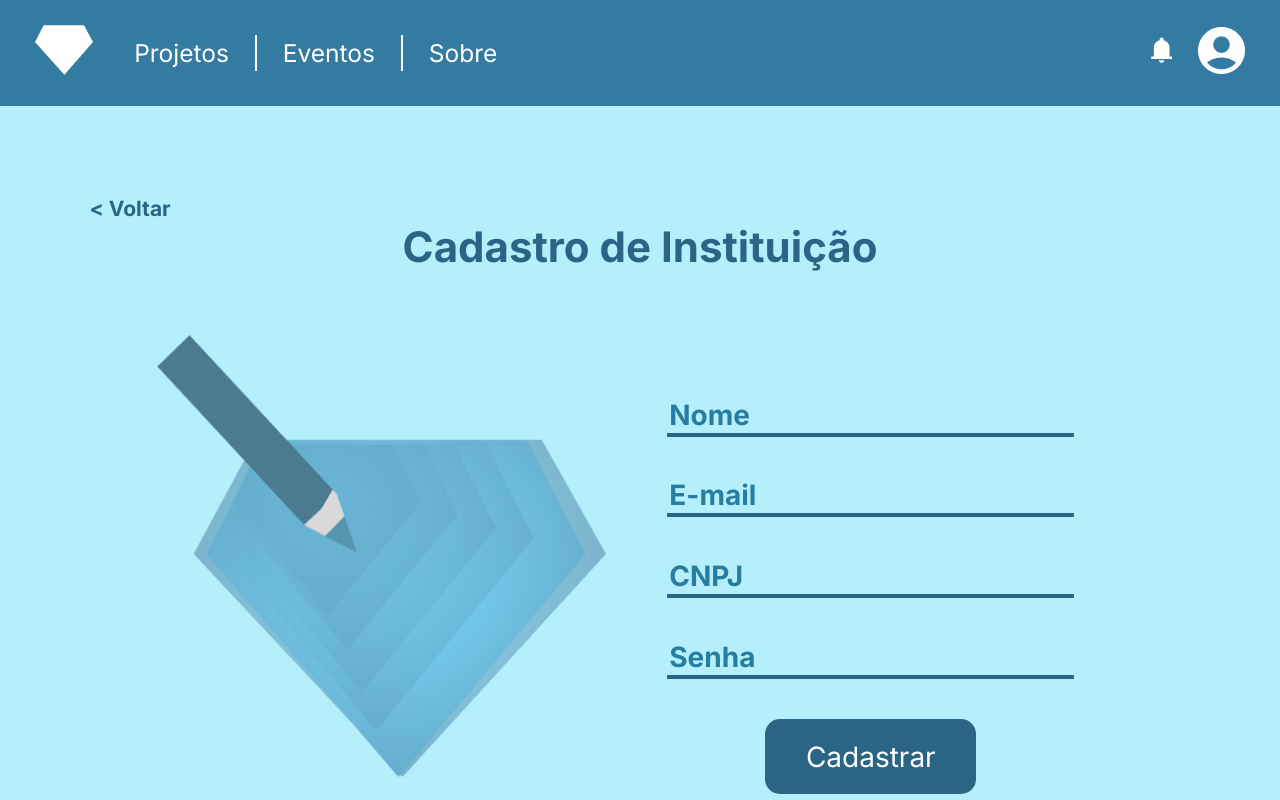
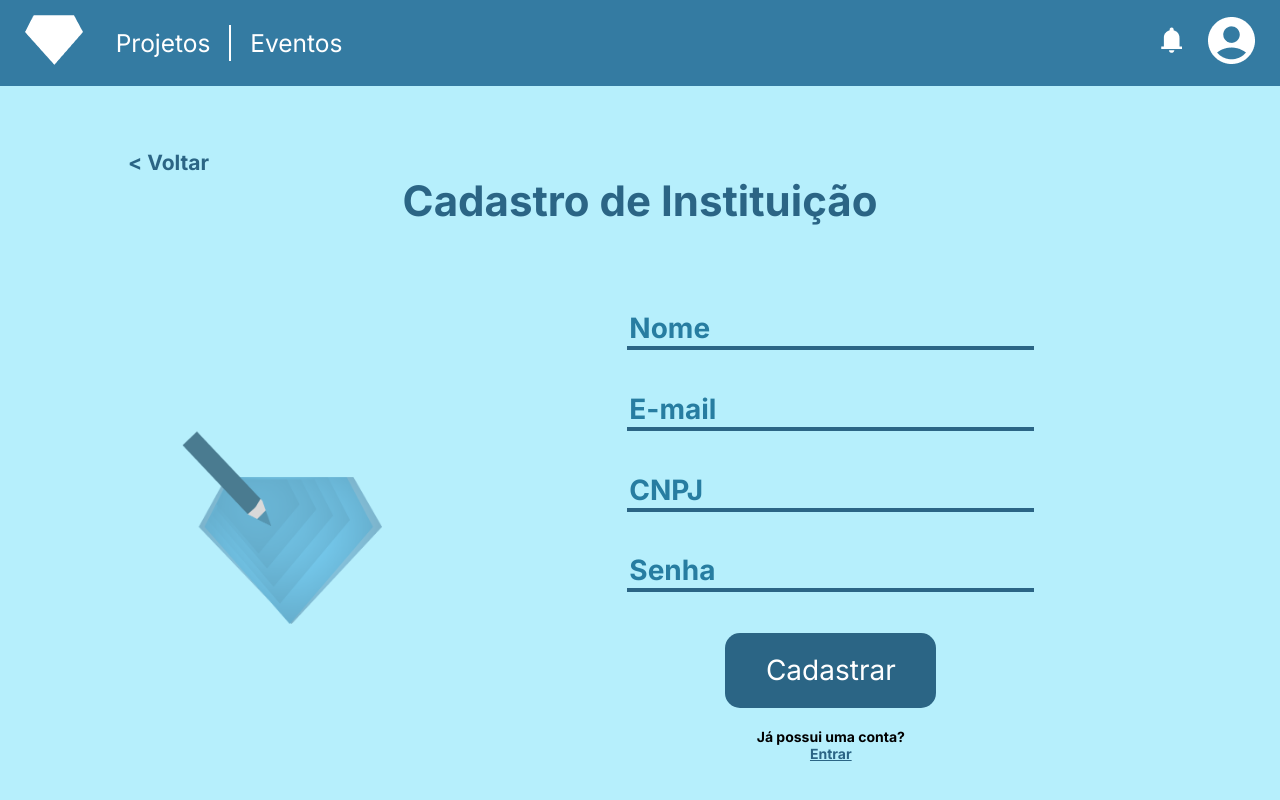
Before and after one commit to Noobolon/Adamas-FrontEnd, a Vue app: page /cadastrar/instituicao in a window 1280 px wide. Shown: the top 800 px of the page. Built offline with nearby package versions, Linux system fonts and the light colour scheme.

Commit message:
ajustes no design (incompleto)

```diff
--- a/src/assets/css/registro.css
+++ b/src/assets/css/registro.css
@@ -13,18 +13,24 @@
 
 div .forms{
     display: flex;
-    padding: 5%;
     flex-direction: row;
+    align-items: center;
     justify-content:space-evenly;
 }
 
-img{
-    width: 450px;
-    height: 450px;
+div .info{
+    transform: translateY(-55px);
+}
+
+div > *{
+    text-align: center;
+}
+
+div > img{
+    width: 200px;
 }
 
 form{
-
     display: flex;
     flex-direction: column;
     align-items: center;
@@ -76,10 +82,13 @@
 }
 
 #back{
+    margin-top: 5%;
+    margin-left: 10%;
     font-weight: bold;
     font-size: 1.5rem;
     color: var(--TextHighlight);
     text-decoration: none;
+    width: fit-content;
 }
 
 #back:hover{
@@ -94,10 +103,14 @@
         font-size: 2rem;
     }
 
-    div{
+    div .forms{
         flex-direction: column;
         justify-content: center;
         padding: 0;
+    }
+
+    div .info{
+        transform: translateY(0);
     }
 
     form > *{
--- a/src/assets/main.css
+++ b/src/assets/main.css
@@ -16,7 +16,7 @@
 }
 
 main{
-  margin: 7%;
+  margin: none;
   display: flex;
   flex-direction: column;
 }
--- a/src/components/structure/NavBar.vue
+++ b/src/components/structure/NavBar.vue
@@ -19,7 +19,6 @@
             <ul>
                 <li><RouterLink to="/projetos">Projetos</RouterLink></li>
                 <li><RouterLink to="/eventos">Eventos</RouterLink></li>
-                <li><RouterLink to="/" @click="scrollDown">Sobre</RouterLink></li>
             </ul>
         </div>
 
@@ -41,7 +40,7 @@
 <style scoped>
 
 nav{
-    padding: 25px;
+    padding: 15px;
     background-color: var(--ToolbarColor);
     color: var(--Text2);
 
--- a/src/router/index.js
+++ b/src/router/index.js
@@ -55,7 +55,7 @@
 
   ],
   scrollBehavior(to, from, savedPosition) {
-    // always scroll to top
+    // voltar ao topo
     return { top: 0 }
   },
 })
--- a/src/views/register/RegUser.vue
+++ b/src/views/register/RegUser.vue
@@ -27,7 +27,10 @@
         <h1>Cadastro de Usuário</h1>
 
         <div class="forms">
-            <img src="../../assets/images/PencilDiamond.png" alt="Diamante" >
+            <div class="info">
+                <img src="../../assets/images/diamond.png" alt="Diamante" >
+            </div>
+
             <form @submit.prevent="cadastrar">
                 <input v-model="name" placeholder="Nome" id="name" type="text" required>
                 <input v-model="nickname" placeholder="Apelido (opcional)" id="nickname" type="text">
```
